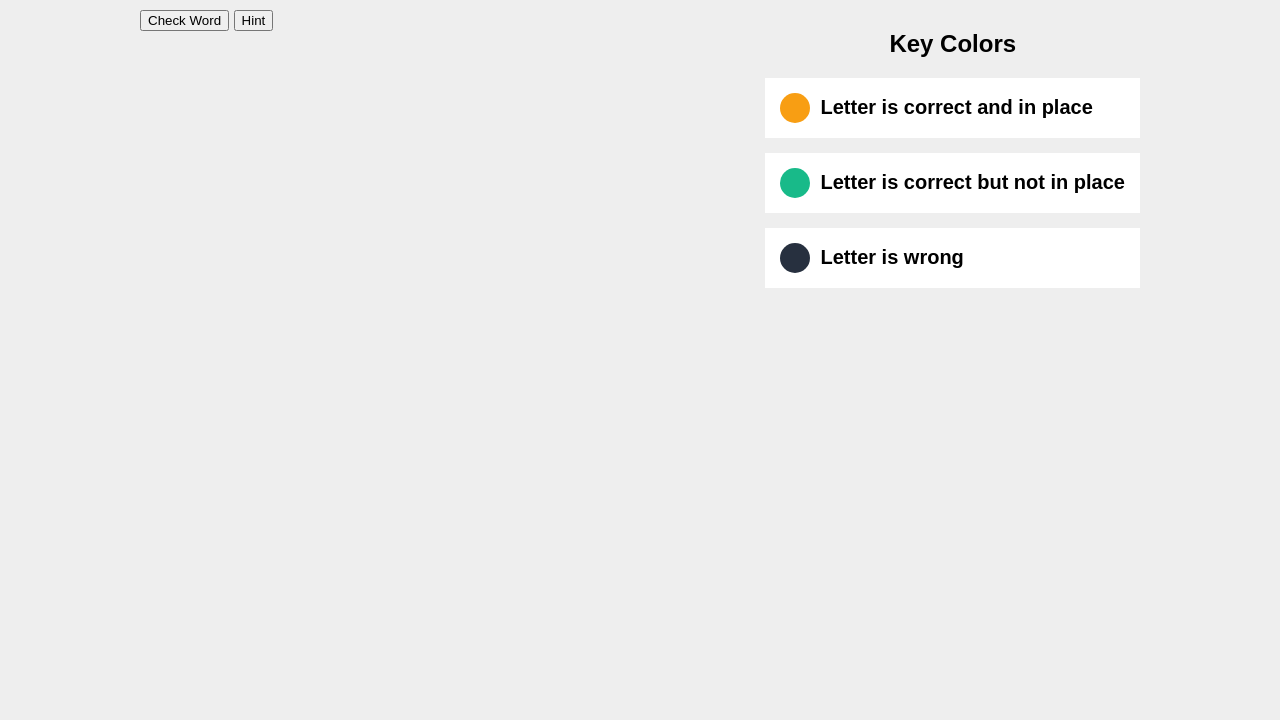
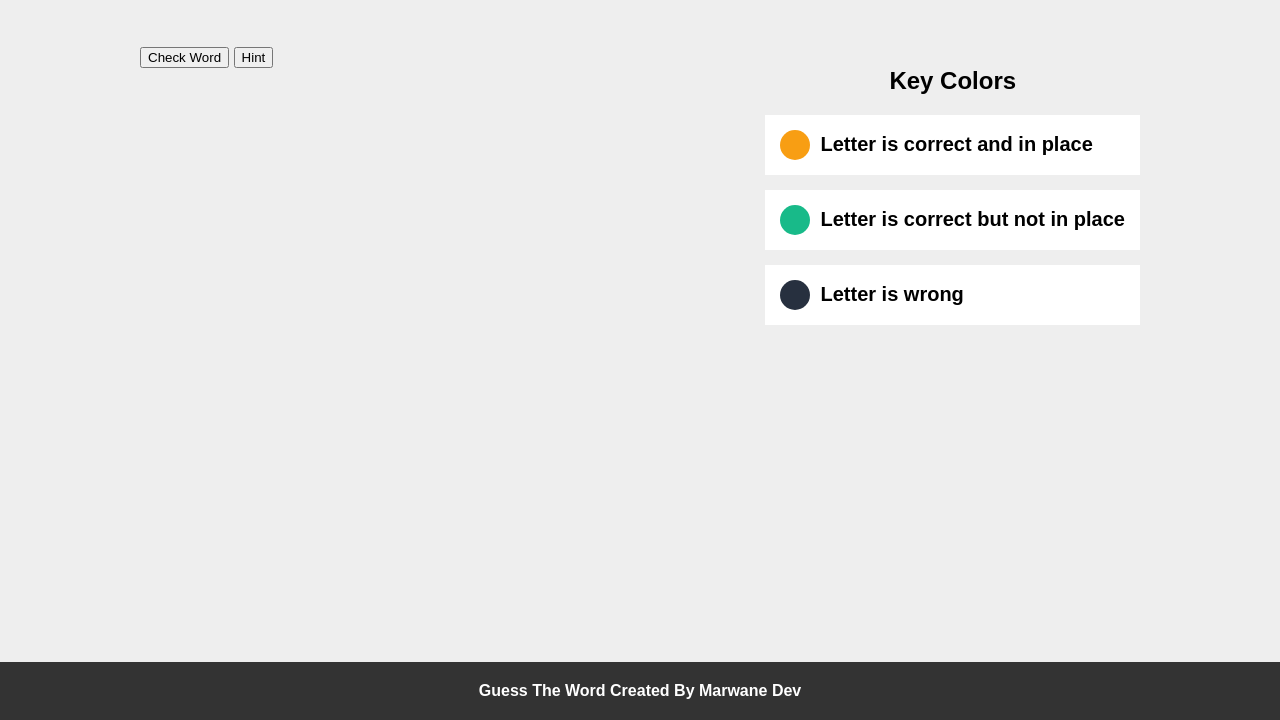
Before and after one commit to MarwaneQ/Guess-Word-Game, a plain HTML site: page index.html in a window 1280 px wide. Shown: the part 80-800 px from the top of the page. Drawn offline with Linux system fonts and the light colour scheme.

Commit message:
adding JavaScript

```diff
--- a/index.css
+++ b/index.css
@@ -54,3 +54,14 @@ h1{
         }
     }
 }
+footer{
+    text-align: center;
+    padding: 20px;
+    position: fixed;
+    bottom: 0;
+    left: 0;
+    width: 100%;
+    background-color: #333;
+    color: white;
+    font-weight: bold;
+}
--- a/index.js
+++ b/index.js
@@ -0,0 +1,4 @@
+let gameName = "Guess The Word";
+document.title= gameName;
+document.querySelector("h1").innerHTML = gameName;
+document.querySelector("footer").innerHTML = `${gameName} Created By Marwane Dev`;
```
